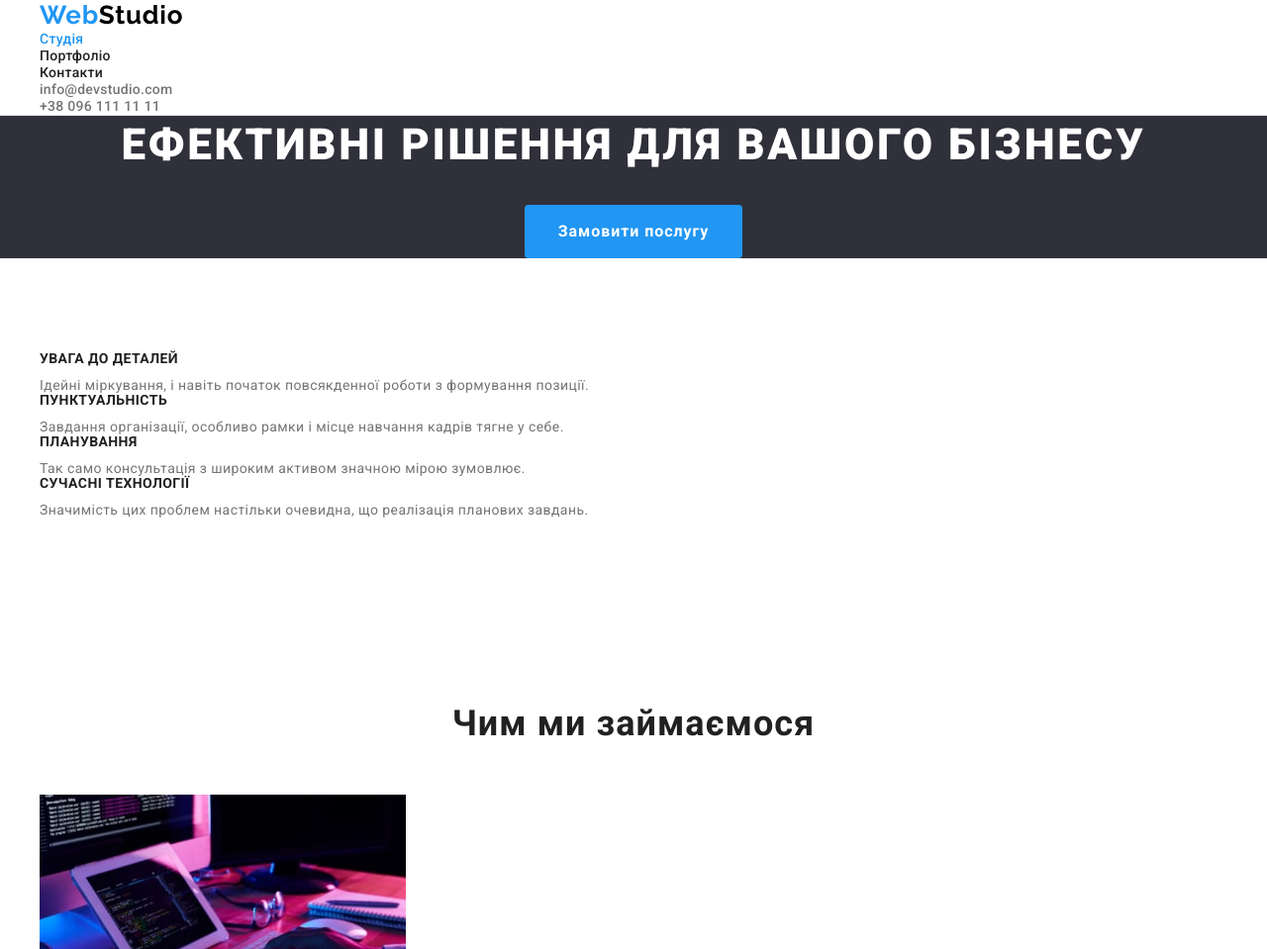
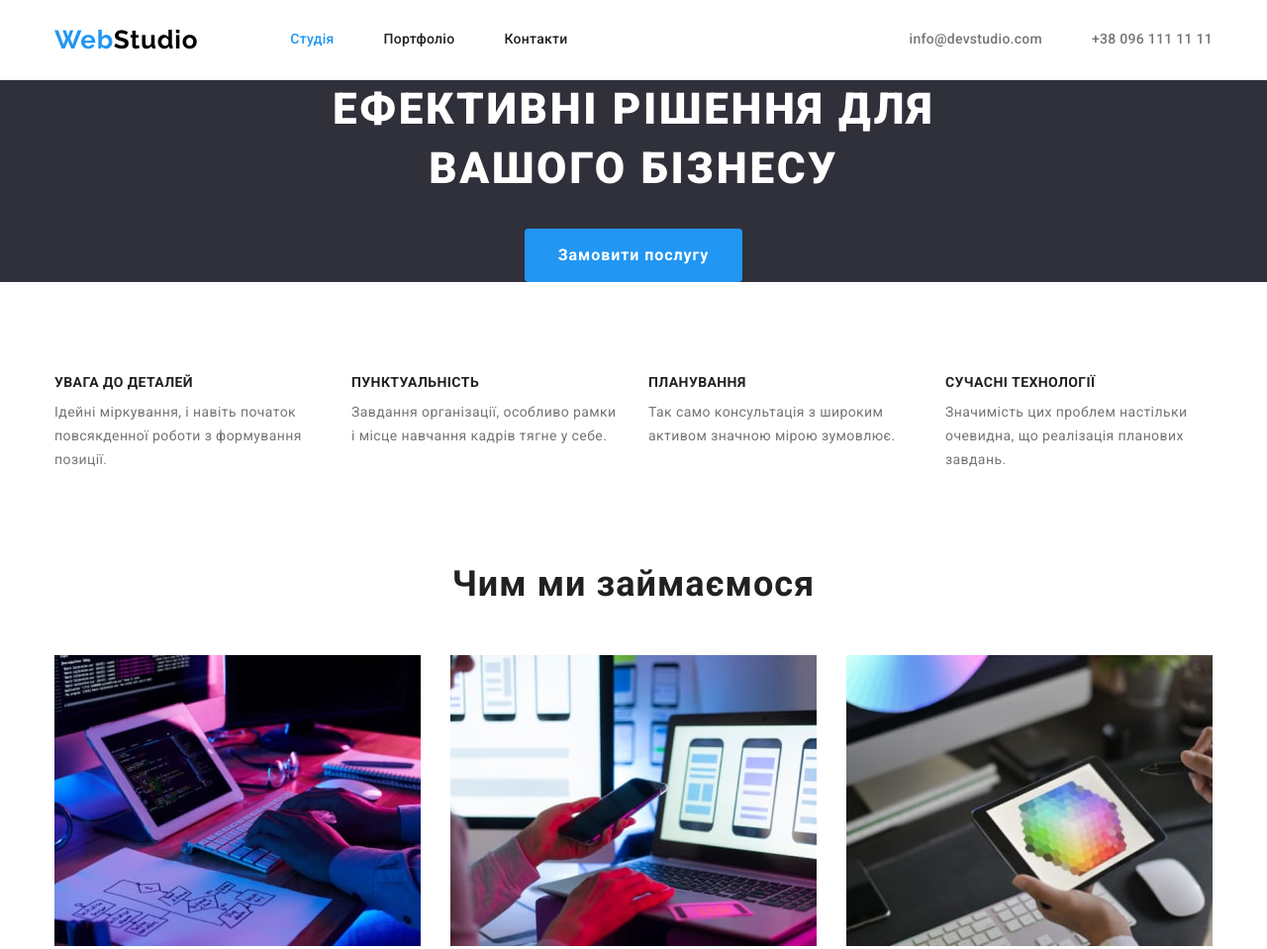
Before and after one commit to Maksym111/goit-markup-hw-03, a plain HTML site: page index.html in a window 1280 px wide. Shown: the top 959 px of the page at 99% size. Drawn offline with Linux system fonts and the light colour scheme.

Commit message:
Виконане власноруч дз

```diff
--- a/css/styles.css
+++ b/css/styles.css
@@ -59,19 +59,33 @@ body {
   margin: -1px;
 }
 
-/* padding 15 в сумме 30
-
-
-*/
-
 .container {
-  width: 1230px;
+  width: 1200px;
   padding: 0 15px;
 
   margin: 0 auto;
 }
 
+/* ----------MAIN-HEADER---------- */
+
+header {
+  border-bottom: 1px solid var(--gray-header-border);
+}
+
+.main-header {
+  display: flex;
+  align-items: center;
+}
+
+/* ----------MAIN-NAV---------- */
+
+.main-nav {
+  display: flex;
+  align-items: center;
+}
+
 /* ------------NAVIGATION------------ */
+
 .logo-header,
 .logo-footer {
   display: inline-block;
@@ -95,12 +109,24 @@ body {
   color: var(--primary-white-color);
 }
 
+/* ----------SITE-NAV---------- */
+
 .site-nav {
+  display: flex;
+
   margin: 0;
   padding: 0;
+  margin-left: 93px;
+}
+
+.site-nav .item:not(:last-child) {
+  margin-right: 50px;
 }
 
 .site-nav .link {
+  display: block;
+  padding: 32px 0;
+
   color: var(--secondary-black-color);
 
   font-weight: 500;
@@ -109,7 +135,30 @@ body {
   letter-spacing: 0.02em;
 }
 
+.site-nav .link.current {
+  color: var(--accent-blue-color);
+}
+
+.site-nav .link:hover,
+.site-nav .link:focus {
+  color: var(--accent-blue-color);
+}
+
+/* --------INFO-NAV-------- */
+
+.info-nav {
+  display: flex;
+  margin-left: auto;
+}
+
+.info-nav > .item + .item {
+  margin-left: 50px;
+}
+
 .info-nav .link {
+  display: block;
+  padding: 32px 0;
+
   color: var(--primary-text-color);
 
   font-weight: 500;
@@ -118,22 +167,9 @@ body {
   letter-spacing: 0.02em;
 }
 
-.site-nav .link:hover,
-.site-nav .link:focus {
-  color: var(--accent-blue-color);
-}
-
 .info-nav .link:hover,
 .info-nav .link:focus {
   color: var(--accent-blue-color);
-}
-
-.site-nav .link.current {
-  color: var(--accent-blue-color);
-}
-
-header {
-  border-bottom: 1px solid var(--gray-header-border);
 }
 
 /* ------------HERO------------ */
@@ -145,14 +181,14 @@ header {
 }
 
 .hero-title {
-  margin-top: 0;
-  margin-bottom: 30px;
+  max-width: 700px;
+  margin: 0 auto 30px;
+
   color: var(--primary-white-color);
 
   font-weight: 900;
   font-size: 44px;
   line-height: 1.36;
-  text-align: center;
   letter-spacing: 0.06em;
   text-transform: uppercase;
 }
@@ -160,8 +196,18 @@ header {
 /* ------------BUTTON------------ */
 
 .button-list {
-  margin-top: 0;
+  display: flex;
+  justify-content: center;
+
   margin-bottom: 50px;
+}
+
+.button-list .item {
+  margin-right: 8px;
+}
+
+.button-list .item:last-child {
+  margin-right: 0;
 }
 
 .button-list .button {
@@ -219,6 +265,10 @@ header {
   padding-bottom: 94px;
 }
 
+.section.without-botpadding {
+  padding-bottom: 0;
+}
+
 .section-title {
   margin-top: 0;
   margin-bottom: 50px;
@@ -230,6 +280,17 @@ header {
   letter-spacing: 0.03em;
 
   color: var(--secondary-black-color);
+}
+
+/* -----------FEATURES----------- */
+
+.features-list {
+  display: flex;
+  gap: 30px;
+}
+
+.features-list .item {
+  width: calc((100% - 90px) / 4);
 }
 
 .features-list .title {
@@ -248,11 +309,18 @@ header {
 .features-list .describe {
   margin-top: 0;
   margin-bottom: 0;
+
+  font-size: 14px;
+  line-height: 1.71;
+  letter-spacing: 0.03em;
 }
 
-/* ------------ЗАЙМАЄМОСЬ------------ */
+/* ------------WORK------------ */
 
 .work-list {
+  display: flex;
+  justify-content: space-between;
+  gap: 30px;
 }
 
 .work-list .item {
@@ -266,13 +334,20 @@ header {
 
 /* ------------КОМАНДА------------ */
 
+/* calc((100% - кол-во маржинов * значение маржинов) / кол-во элементов в строке) */
+
 .section.team {
   background-color: var(--gray-background);
 }
 
-.card .image {
-  margin-top: 0;
-  margin-bottom: 30px;
+.team-list {
+  display: flex;
+  gap: 30px;
+}
+
+.team-list .card {
+  width: calc((100% - 90px) / 4);
+  padding-bottom: 30px;
 }
 
 .team-list .title,
@@ -295,6 +370,11 @@ header {
 
 .team-list .card {
   background-color: var(--primary-white-color);
+}
+
+.card .image {
+  margin-top: 0;
+  margin-bottom: 30px;
 }
 
 /* ------------ФУТЕР------------ */
@@ -334,17 +414,35 @@ header {
 }
 /* ------------***PORTFOLIO***------------ */
 
+.examples-list {
+  display: flex;
+  flex-wrap: wrap;
+}
+
 .examples-list .item {
-  padding-bottom: 20px;
-  margin-top: 0;
+  width: calc((100% - 60px) / 3);
+  margin-right: 30px;
+  margin-bottom: 30px;
+}
+
+.examples-list .item:nth-child(3n) {
+  margin-right: 0;
+}
+
+.examples-list .item:nth-last-child(-n + 3) {
   margin-bottom: 0;
-  border: 1px solid var(--card-border-background);
+}
+
+.examples-list .link {
+  color: var(--primary-text-color);
 }
 
 .examples-list .image {
   display: block;
-  margin-top: 0;
-  margin-bottom: 20px;
+}
+
+.examples-list .border {
+  border: 1px solid var(--card-border-background);
 }
 
 .examples-list .title {
@@ -362,11 +460,9 @@ header {
 .examples-list .type {
   margin-top: 0;
   margin-bottom: 0;
+  padding-bottom: 20px;
+
   font-size: 16px;
   line-height: 1.87;
   letter-spacing: 0.03em;
 }
-
-.examples-list .link {
-  color: var(--primary-text-color);
-}
--- a/index.html
+++ b/index.html
@@ -20,22 +20,22 @@
 
   <body>
     <header>
-      <div class="container">
-        <nav>
+      <div class="container main-header">
+        <nav class="main-nav">
           <a href="./index.html" class="logo-header link">Web<span class="header">Studio</span></a>
 
           <ul class="site-nav list">
-            <li><a href="./index.html" class="link current">Студія</a></li>
-            <li><a href="./portfolio.html" class="link">Портфоліо</a></li>
-            <li><a href="" class="link">Контакти</a></li>
+            <li class="item"><a href="./index.html" class="link current">Студія</a></li>
+            <li class="item"><a href="./portfolio.html" class="link">Портфоліо</a></li>
+            <li class="item"><a href="" class="link">Контакти</a></li>
           </ul>
         </nav>
 
         <ul class="info-nav list">
-          <li>
+          <li class="item">
             <a href="mailto:info@devstudio.com" class="link">info@devstudio.com</a>
           </li>
-          <li>
+          <li class="item">
             <a href="tel:+380961111111" class="link">+38 096 111 11 11</a>
           </li>
         </ul>
@@ -49,30 +49,30 @@
         <button type="button" class="main-button">Замовити послугу</button>
       </section>
 
-      <section class="section">
+      <section class="section without-botpadding">
         <div class="container">
           <h2 class="visually-hidden">Особливості</h2>
 
           <ul class="features-list list">
-            <li>
+            <li class="item">
               <h3 class="title">Увага до деталей</h3>
               <p class="describe">
                 Ідейні міркування, і навіть початок повсякденної роботи з формування позиції.
               </p>
             </li>
-            <li>
+            <li class="item">
               <h3 class="title">Пунктуальність</h3>
               <p class="describe">
                 Завдання організації, особливо рамки і місце навчання кадрів тягне у себе.
               </p>
             </li>
-            <li>
+            <li class="item">
               <h3 class="title">Планування</h3>
               <p class="describe">
                 Так само консультація з широким активом значною мірою зумовлює.
               </p>
             </li>
-            <li>
+            <li class="item">
               <h3 class="title">Сучасні технології</h3>
               <p class="describe">
                 Значимість цих проблем настільки очевидна, що реалізація планових завдань.
```
Also changed, not shown: portfolio.html (+30 -12 lines).
